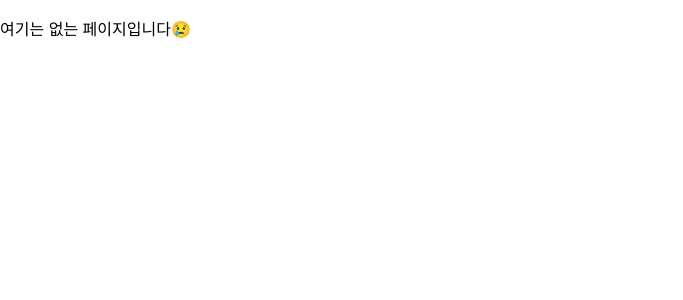
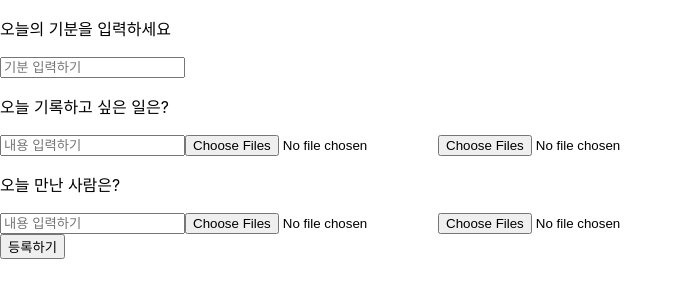
Before and after one commit to today-farm/Today-Frontend, a React (Create React App) app: page /post in a window 1280 px wide. Shown: the top 300 px of the page, without its empty margins (0-683 px from the left). Built offline with nearby package versions, Linux system fonts and the light colour scheme.

Commit message:
feat: Today create 기능 추가

```diff
--- a/src/App.tsx
+++ b/src/App.tsx
@@ -7,6 +7,7 @@ import { CookiesProvider, useCookies } from "react-cookie";
 import Login from "./components/Login";
 import Signup from "./components/Signup";
 import Withdraw from "./components/Withdraw";
+import TodayPost from "./components/Today";
 
 function App() {
   return (
@@ -16,6 +17,7 @@ function App() {
           <Route path="/signup" element={<Signup />} />
           <Route path="/login" element={<Login />} />
           <Route path="/withdraw" element={<Withdraw />} />
+          <Route path="/post" element={<TodayPost />} />
           <Route path="/" element={<p>메인페이지입니다.</p>} />
           <Route path="*" element={<p>여기는 없는 페이지입니다😢</p>} />
         </Routes>
--- /dev/null
+++ b/src/components/Today.tsx
@@ -0,0 +1,139 @@
+import React, { useCallback, useState } from "react";
+import axios from "axios";
+import { useCookies } from "react-cookie";
+import { Navigate } from "react-router-dom";
+
+const questions = [
+  "오늘 먹은 음식은?",
+  "오늘 기록하고 싶은 일은?",
+  "오늘을 한 단어로 정리하자면?",
+  "오늘 만난 사람은?",
+  "오늘 나에게 하고 싶은 말이 있다면?",
+];
+
+const getRandomQuestion = (): string => {
+  return questions[Math.floor(Math.random() * questions.length)];
+};
+
+function Today() {
+  const [question1, setQuestion1] = useState<string>(getRandomQuestion());
+  const [question2, setQuestion2] = useState<string>(getRandomQuestion());
+  const [content1, setContent1] = useState<string>("");
+  const [content2, setContent2] = useState<string>("");
+  const [todayFeeling, setTodayFeeling] = useState<string>("");
+  const [imgFile, setImgFile] = useState<any[]>([]);
+  const [videoFile, setVideoFile] = useState<any[]>([]);
+  const [cookies] = useCookies(["accessToken", "password"]);
+
+  const handleImgFile = useCallback(
+    (e: React.ChangeEvent<HTMLInputElement>) => {
+      if (e.target.files === null) return;
+      setImgFile([...imgFile, ...e.target.files]);
+    },
+    []
+  );
+
+  const handleVideoFile = useCallback(
+    (e: React.ChangeEvent<HTMLInputElement>) => {
+      if (e.target.files === null) return;
+      setVideoFile([...videoFile, ...e.target.files]);
+    },
+    []
+  );
+
+  const handleToday = useCallback(async () => {
+    if (!imgFile) return;
+
+    const formData = new FormData();
+    for (let i = 0; i < imgFile.length; i++) {
+      formData.append("uploadImgs", imgFile[i]);
+    }
+
+    for (let i = 0; i < videoFile.length; i++) {
+      formData.append("uploadVideos", videoFile[i]);
+    }
+
+    const randomQuestion = getRandomQuestion();
+    setQuestion1(randomQuestion);
+    setQuestion2(randomQuestion);
+
+    const TodayPost = {
+      postQuestions: [
+        {
+          question: question1,
+          content: content1,
+          imgCount: imgFile.length,
+          videoCount: videoFile.length,
+        },
+        {
+          question: question2,
+          content: content2,
+          imgCount: imgFile.length,
+          videoCount: videoFile.length,
+        },
+      ],
+      todayFeeling: todayFeeling,
+    };
+
+    await formData.append(
+      "postSaveDto",
+      new Blob([JSON.stringify(TodayPost)], { type: "application/json" })
+    );
+
+    return axios({
+      method: "post",
+      url: `/post/save`,
+      data: formData,
+      headers: {
+        "Content-Type": "multipart/form-data",
+        Authorization: `Bearer ${cookies.accessToken}`,
+      },
+    })
+      .then((res) => {
+        console.log("글 등록 성공!");
+      })
+      .catch((err) => {
+        console.log(err);
+      });
+  }, [imgFile, videoFile]);
+
+  return (
+    <>
+      <div>
+        <p>오늘의 기분을 입력하세요</p>
+        <input
+          type="text"
+          placeholder="기분 입력하기"
+          value={todayFeeling}
+          onChange={(e) => setTodayFeeling(e.target.value)}
+        />
+      </div>
+      <div>
+        <p>{question1}</p>
+        <input
+          type="text"
+          placeholder="내용 입력하기"
+          value={content1}
+          onChange={(e) => setContent1(e.target.value)}
+        />
+        <input type={"file"} onChange={handleImgFile} multiple />
+        <input type={"file"} onChange={handleVideoFile} multiple />
+      </div>
+      <div>
+        <p>{question2}</p>
+        <input
+          type="text"
+          placeholder="내용 입력하기"
+          value={content2}
+          onChange={(e) => setContent2(e.target.value)}
+        />
+        <input type={"file"} onChange={handleImgFile} multiple />
+        <input type={"file"} onChange={handleVideoFile} multiple />
+      </div>
+
+      <button onClick={handleToday}>등록하기</button>
+    </>
+  );
+}
+
+export default Today;
```
